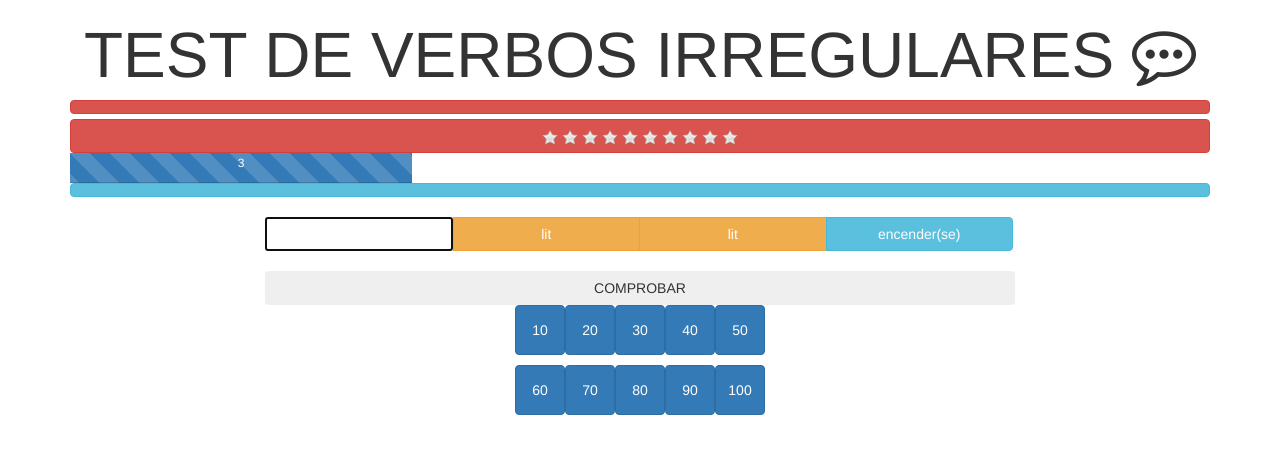
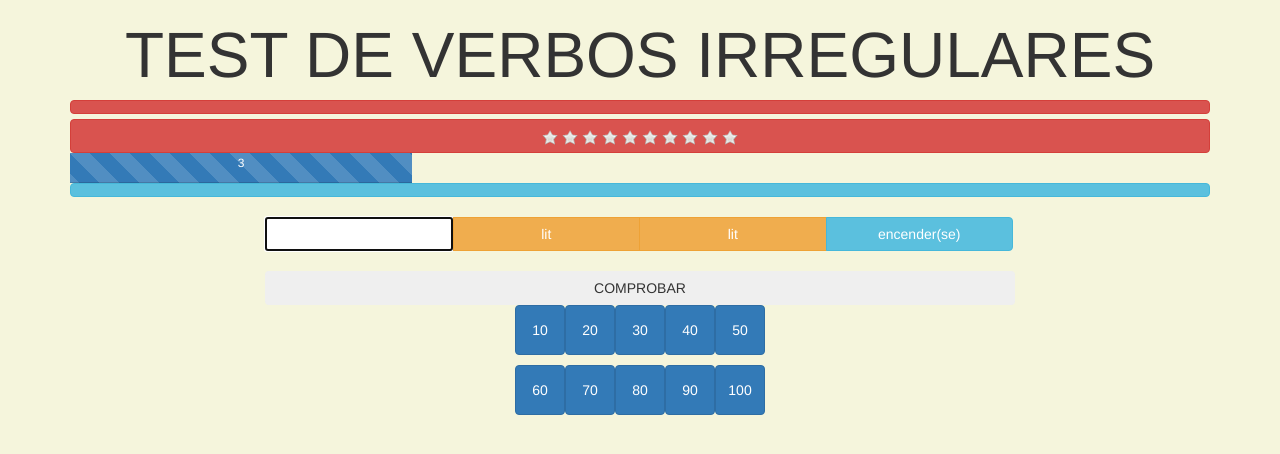
Before and after one commit to izuz/verbos, a website: page public_html/index.html in a window 1280 px wide. Drawn offline with Linux system fonts and the light colour scheme.

```diff
--- a/public_html/index.html
+++ b/public_html/index.html
@@ -2,7 +2,7 @@
 
 <html>
     <head>
-        <title>TODO supply a title</title>
+        <title>Verbos Irregulares</title>
         <meta charset="UTF-8">
         <meta name="viewport" content="width=device-width, initial-scale=1.0">
         <link href="css/bootstrap.min.css" rel="stylesheet" type="text/css"/>
@@ -18,6 +18,9 @@
                 height: 50px;
                 min-height: 50px;
             }
+            body{
+                background-color: beige;
+            }
         </style>
         <script src="js/verbos.js" type="text/javascript"></script>
         <script src="js/jquery.js" type="text/javascript"></script>
@@ -29,7 +32,7 @@
         <div class="container">
             <div class="row">
                 <div class="col-xs-12">
-                    <h2 class="text-center" style="white-space: nowrap;font-size: 5vw"> TEST DE VERBOS IRREGULARES <i class="fa fa-commenting-o" ></i></h2>
+                    <h2 class="text-center" style="white-space: nowrap;font-size: 5vw"> TEST DE VERBOS IRREGULARES</h2>
                     <div id="estrellas" class="btn btn-danger btn-block"></div>
                     <div id="progreso" class="btn btn-danger btn-block"></div>
                     <div id="cajatiempo" style="height: 30px;" >
@@ -74,9 +77,6 @@
             $('#niveles').append('<div class="miniboton btn-group"> <button class="miniboton btn btn-large btn-primary" onclick="partida('+i*10+')"> '+i*10+'</button></div>');
             if (i===5) { $('#niveles').append('<p></p>');}
         }
-
-
-
         cambiaBotones();
     }
 
```
Also changed, not shown: public_html/juego.html (deleted, +0 -16 lines).
